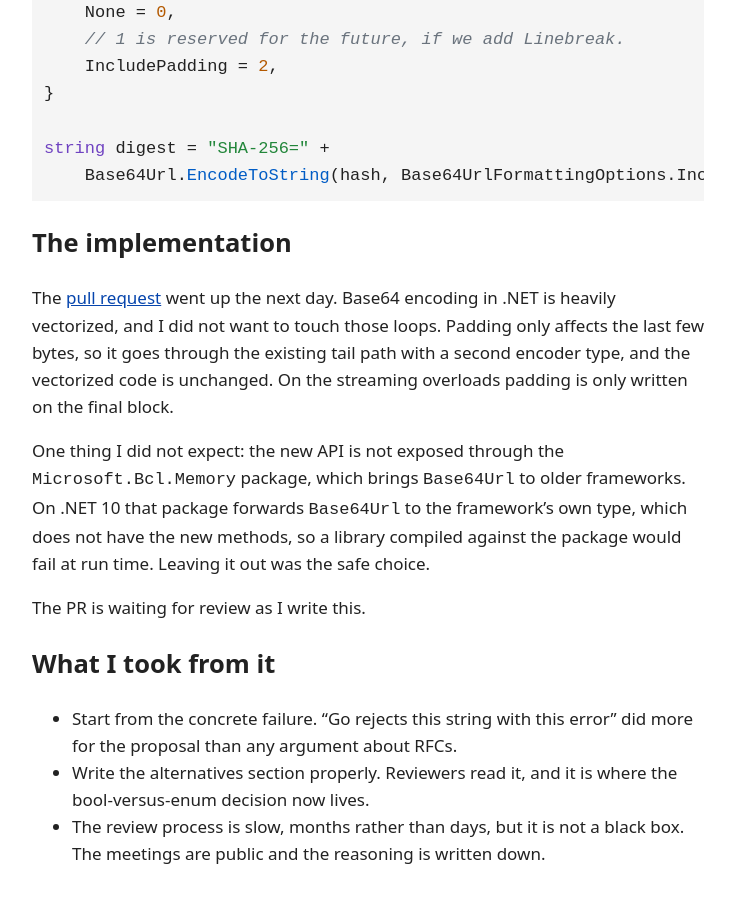
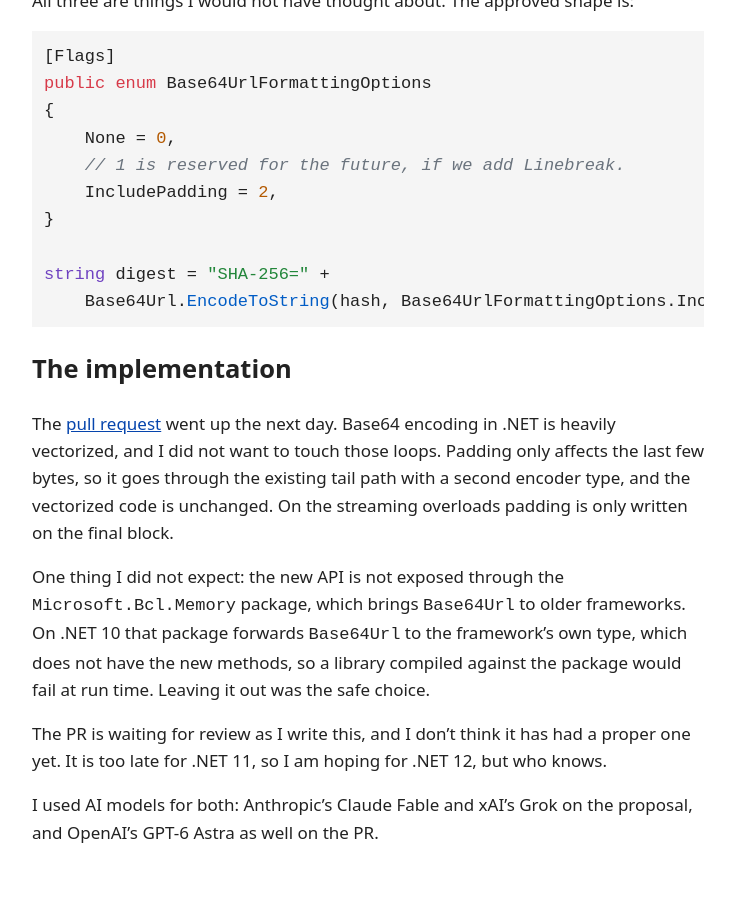
Before and after one commit to suzen-net/z, a Jekyll site: the page built from _posts/2026-10-26-base64url-padding.md, in a window 1280 px wide and 900 px high, scrolled down 2821 px. Shown: the whole window, without its empty margins (272-1007 px from the left). Built offline with Jekyll 4.4.1, drawn with Linux system fonts in a browser that asks for light colours; after the commit the page ends 3699 px from its top, so only the background shows below that; some of the changed text lies outside the part shown.

Commit message:
posts: add personal notes to C and base64url posts

```diff
--- a/_posts/2026-10-26-base64url-padding.md
+++ b/_posts/2026-10-26-base64url-padding.md
@@ -2,6 +2,12 @@
 layout: post
 title: "From a NATS client fix to a .NET API proposal"
 ---
+
+I wasn't planning to propose an API change to the .NET runtime, but I
+think this is how open source works. Years ago at a user meetup,
+[Kurt Zeilenga](https://www.openldap.org/project/kurt/), who founded the
+OpenLDAP project, told me that open source works best when someone needs
+something and shares the solution with the community as a contribution.
 
 This one started as a small cleanup in the NATS .NET client and ended
 with a new API going through .NET's review process. I wanted to write
@@ -142,13 +148,9 @@ framework's own type, which does not have the new methods, so a library
 compiled against the package would fail at run time. Leaving it out was
 the safe choice.
 
-The PR is waiting for review as I write this.
+The PR is waiting for review as I write this, and I don't think it has
+had a proper one yet. It is too late for .NET 11, so I am hoping for
+.NET 12, but who knows.
 
-## What I took from it
-
-* Start from the concrete failure. "Go rejects this string with this
-  error" did more for the proposal than any argument about RFCs.
-* Write the alternatives section properly. Reviewers read it, and it is
-  where the bool-versus-enum decision now lives.
-* The review process is slow, months rather than days, but it is not a
-  black box. The meetings are public and the reasoning is written down.
+I used AI models for both: Anthropic's Claude Fable and xAI's Grok on
+the proposal, and OpenAI's GPT-6 Astra as well on the PR.
```
Also changed, not shown: _posts/2026-10-19-c-with-rules.md (+14 -2 lines).
